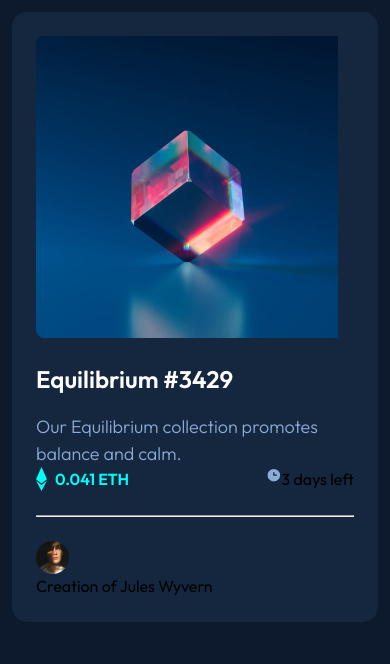
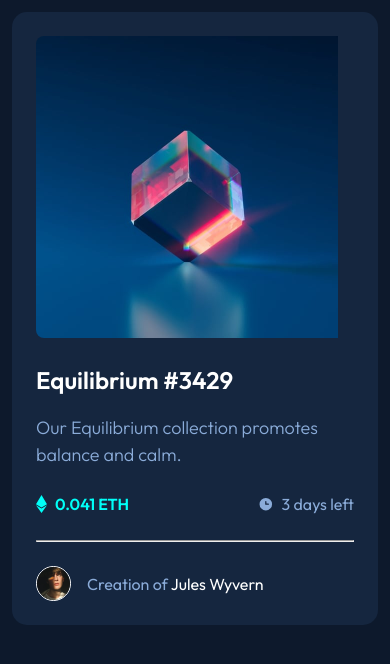
Before and after one commit to KonradJam/nft-preview-card-component, a website: page index.html in a window 390 px wide. Drawn offline with Linux system fonts and the light colour scheme.

Commit message:
Refactor card component styles and structure for improved layout and responsiveness

```diff
--- a/assets/scss/styles.scss
+++ b/assets/scss/styles.scss
@@ -14,9 +14,6 @@ body {
 }
 
 .card {
-    display: flex;
-    flex-direction: column;
-    gap: $spacing-300;
     margin: .75rem;
     background-color: $color-blue-900;
     padding: $spacing-300;
@@ -24,8 +21,25 @@ body {
     font-family: $font-family;
 
     .hero-container {
+        position: relative;
         border-radius: .5rem;
         overflow: hidden;
+    }
+
+    .hero-container::after {
+        content: "";
+        position: absolute;
+        background: url("../images/icon-view.svg") no-repeat center rgba($color-cyan-400, .5);
+        top: 0;
+        left: 0;
+        inline-size: 100%;
+        block-size: 100%;
+        opacity: 0;
+        transition: .5s;
+    }
+
+    .hero-container:hover::after {
+        opacity: 1;
     }
 
     .title {
@@ -33,7 +47,12 @@ body {
         font-size: 1.5rem;
         line-height: 1.45;
         font-weight: 600;
-        margin-block-end: $spacing-200;
+        text-decoration: none;
+        transition: .5s;
+    }
+
+    .title:hover {
+        color: $color-cyan-400;
     }
 
     .desc {
@@ -49,7 +68,7 @@ body {
 
     .price {
         display: flex;
-        gap: $spacing-100
+        align-items: center;
     }
 
     .price-text {
@@ -61,5 +80,58 @@ body {
 
     .time {
         display: flex;
+        align-items: center;
+    }
+
+    .time-text {
+        color: $color-blue-500;
+        font-size: 1rem;
+    }
+
+    .line {
+        color: $color-blue-800;
+        height: 1px;
+    }
+
+    .footer {
+        display: flex;
+        align-items: center;
+    }
+
+    .avatar-container {
+        border: solid 1px $color-white;
+        border-radius: 50%;
+    }
+
+    .author {
+        color: $color-blue-500;
+        font-size: 1rem;
+    }
+
+    .name {
+        color: $color-white;
+        text-decoration: none;
+        transition: .5s;
+    }
+
+    .name:hover {
+        color: $color-cyan-400;
     }
 }
+
+.u-flex-col {
+    display: flex;
+    flex-direction: column;
+}
+
+.u-gap-1 {
+    gap: $spacing-100;
+}
+
+.u-gap-2 {
+    gap: $spacing-200;
+}
+
+.u-gap-3 {
+    gap: $spacing-300;
+}
--- a/index.html
+++ b/index.html
@@ -11,33 +11,34 @@
 </head>
 <body>
   <div class="center">
-    <main class="card">
+    <main class="card u-flex-col u-gap-3">
       <div class="hero-container">
         <img class="hero" src="assets/images/image-equilibrium.jpg" alt="" width="302" height="302">
       </div>
-      <section class="text">
-        <h1 class="title">Equilibrium #3429</h1>
-        <p class="desc">Our Equilibrium collection promotes balance and calm.</p>
+      <section class="u-flex-col u-gap-3">
+        <div class="u-flex-col u-gap-2">
+          <h1><a href="#" class="title">Equilibrium #3429</a></h1>
+          <p class="desc">Our Equilibrium collection promotes balance and calm.</p>
+        </div>
         <div class="price-time-container">
-          <div class="price">
+          <div class="price u-gap-1">
             <img src="assets/images/icon-ethereum.svg" alt="" class="price-icon">
             <p class="price-text">0.041 ETH</p>
           </div>
-          <div class="time">
+          <div class="time u-gap-1">
             <img src="assets/images/icon-clock.svg" alt="" class="time-icon" width="16" height="16">
             <p class="time-text">3 days left</p>
           </div>
         </div>
       </section>
       <hr class="line">
-      <footer class="footer">
+      <footer class="footer u-gap-2">
         <div class="avatar-container">
           <img class="avatar" src="assets/images/image-avatar.png" alt="" width="33" height="33">
         </div>
-        <p class="author">Creation of <span class="u-color-white">Jules Wyvern</span></p>
+        <p class="author">Creation of <a href="#" class="name">Jules Wyvern</a></p>
       </footer>
     </main>
   </div>
-
 </body>
 </html>
```
Also changed, not shown: assets/css/styles.css.
